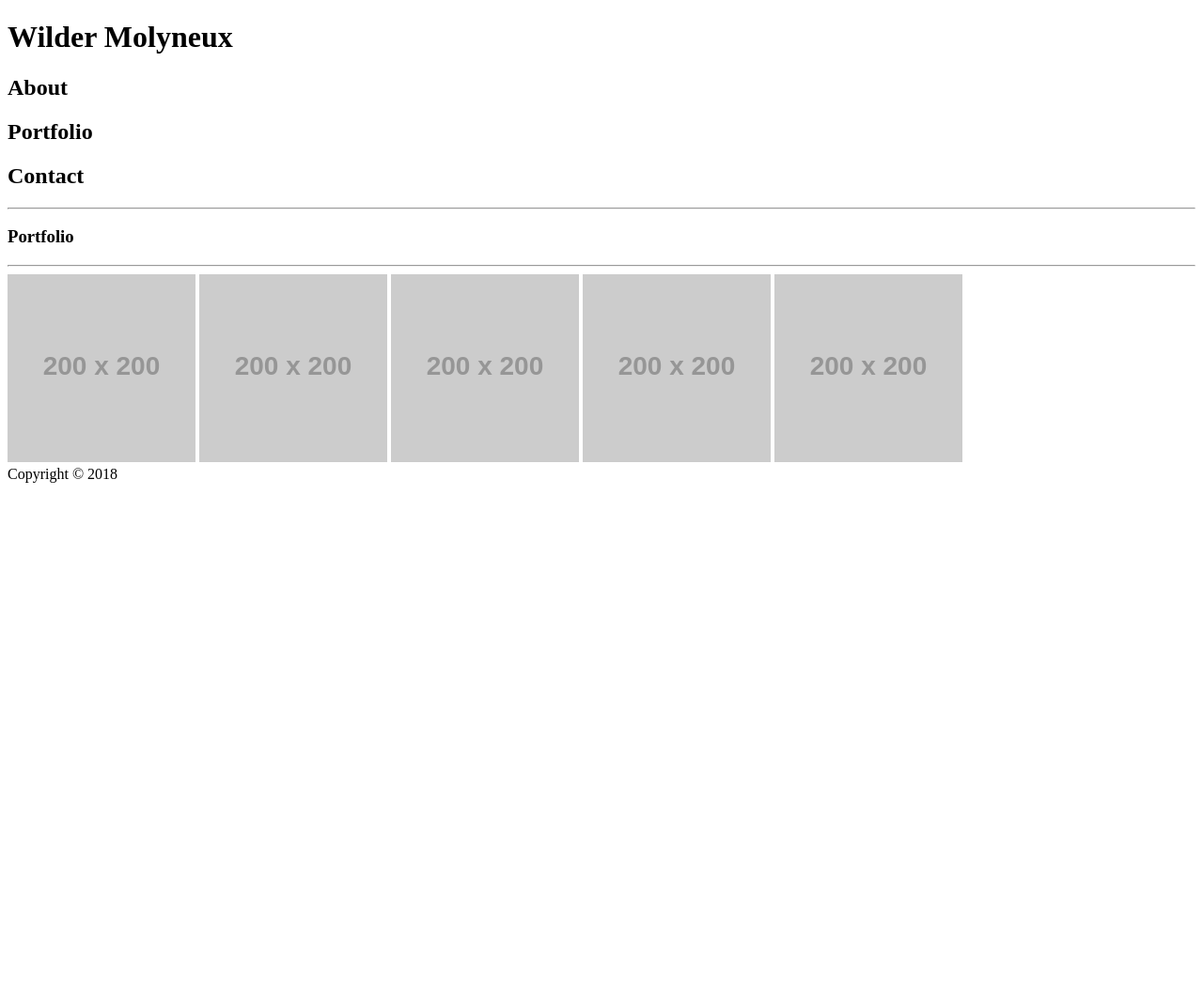
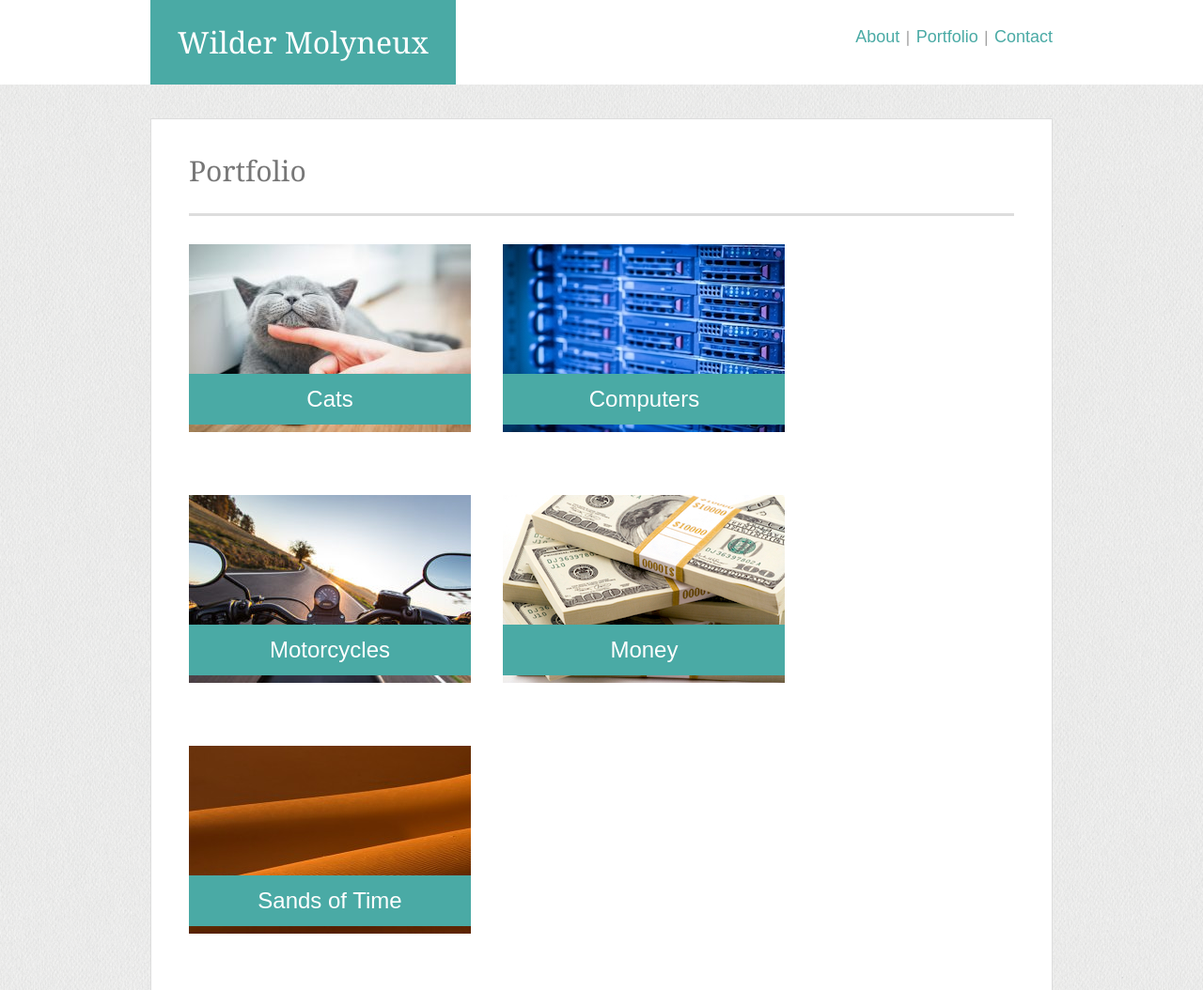
Before and after one commit to Wilder101/Basic-Portfolio, a plain HTML site: page portfolio.html in a window 1280 px wide. Shown: the top 1054 px of the page at 94% size. Before the commit the page ends 800 px from the top, so only its background shows below. Drawn offline with Linux system fonts and the light colour scheme; placeholder pictures from the web are drawn by us.

Commit message:
poltfolio page

```diff
--- a/assets/css/style.css
+++ b/assets/css/style.css
@@ -132,3 +132,26 @@ textarea {
     min-height: 200px;
     resize: vertical;
 }
+
+
+/* Portfolio CSS */
+.port-pkg {
+    /* position: relative;
+    float: left;
+    margin-right: 20px;
+    margin-bottom: 20px; */
+    display: inline-block;
+}
+
+h3 {
+    position: relative;
+    left: 0;
+    bottom: 65px;
+    background-color: #4aaaa5;
+    color: white;
+    font-size: 24px;
+    /* font-weight: 200; */
+    padding: 15px;
+    text-align: center;
+    width: 300px;
+}
--- a/portfolio.html
+++ b/portfolio.html
@@ -2,43 +2,65 @@
 <!DOCTYPE html>
 <html lang="en-us">
     <head>
+        <link rel="stylesheet" href="assets/css/reset.css">
+        <link rel="stylesheet" href="assets/css/style.css">
+        <link rel="shortcut icon" href="assets/images/favicon.ico">
+
         <meta charset="UTF-8">
-        <title>Basic Portfolio</title>
+        <title>Portfolio | Basic Portfolio</title>
     </head>
 
     <body>
-        <header>
-            <h1>Wilder Molyneux</h1>
 
-            <h2>About</h2>
-            <h2>Portfolio</h2>
-            <h2>Contact</h2>
+        <div class="heading">
+                <h1 class="nav-name">Wilder Molyneux</h1>
 
-        </header>
-
-        <hr>
-
-        <section>
-            <h3>Portfolio</h3>
-
-            <hr>
-
-            <img src="https://via.placeholder.com/200x200">
-            <img src="https://via.placeholder.com/200x200">
-            <img src="https://via.placeholder.com/200x200">
-            <img src="https://via.placeholder.com/200x200">
-            <img src="https://via.placeholder.com/200x200">
-
-        </section>
-
-        <footer>
-            <div>
-                <!-- small bar for color -->
-            </div>
-            <div>
-                Copyright &copy; 2018
+                <div class="nav-links">
+                    <a href="index.html">About</a> |
+                    <a href="portfolio.html">Portfolio</a> |
+                    <a href="contact.html">Contact</a>
+                </div>
             </div>
 
+        <div class="atmosphere">
+            <section class="main-content">
+                <h2>Portfolio</h2>
+
+                <div class="content-inner">
+                    <div class="port-pkg">
+                        <img src="assets/images/cat-300x200.jpg">
+                        <h3>Cats</h3>
+                    </div>
+
+                    <div class="port-pkg">
+                        <img src="assets/images/server-rack-300x200.jpg">
+                        <h3>Computers</h3>
+                    </div>
+
+                    <div class="port-pkg">
+                        <img src="assets/images/motorcycle-300x200.jpg">
+                        <h3>Motorcycles</h3>
+                    </div>
+
+                    <div class="port-pkg">
+                        <img src="assets/images/money-300x200.jpg">
+                        <h3>Money</h3>
+                    </div>
+
+                    <div class="port-pkg">
+                        <img src="assets/images/sand-300x200.jpg">
+                    <h3>Sands of Time</h3>
+                    </div>
+
+                </div>
+            </section>
+            <br><br><br><br><br><br><br><br>
+        </div>
+
+        <footer class="footing">
+            <div class="big-bar">
+                <p class="copyright">Wilder Molyneux &copy; 2018<p>
+            </div>
         </footer>
 
     </body>
```
Also changed, not shown: contact.html (+1 -11 lines), index.html (+1 -1 lines), assets/images/cat-300x200.jpg (added), assets/images/money-300x200.jpg (added), assets/images/motorcycle-300x200.jpg (added), assets/images/sand-300x200.jpg (added), assets/images/server-rack-300x200.jpg (added).
